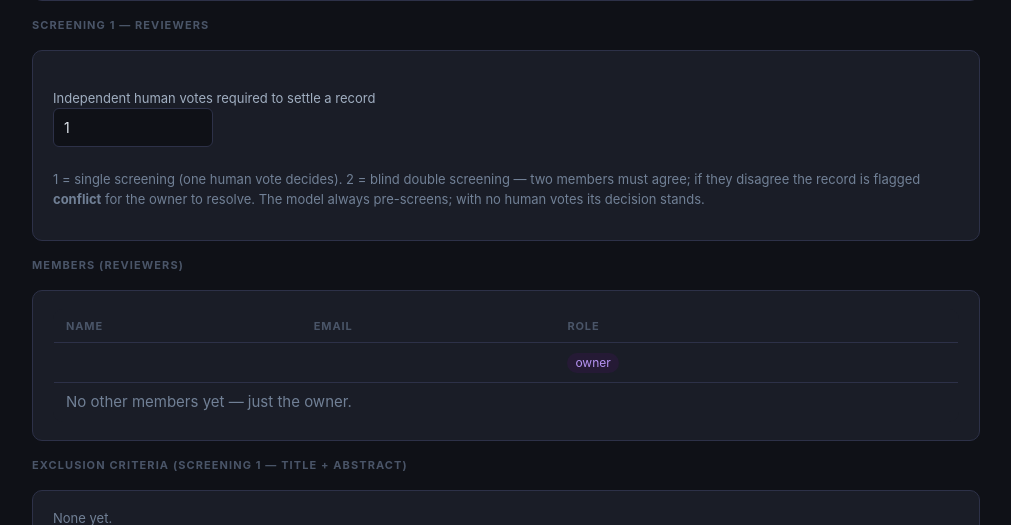
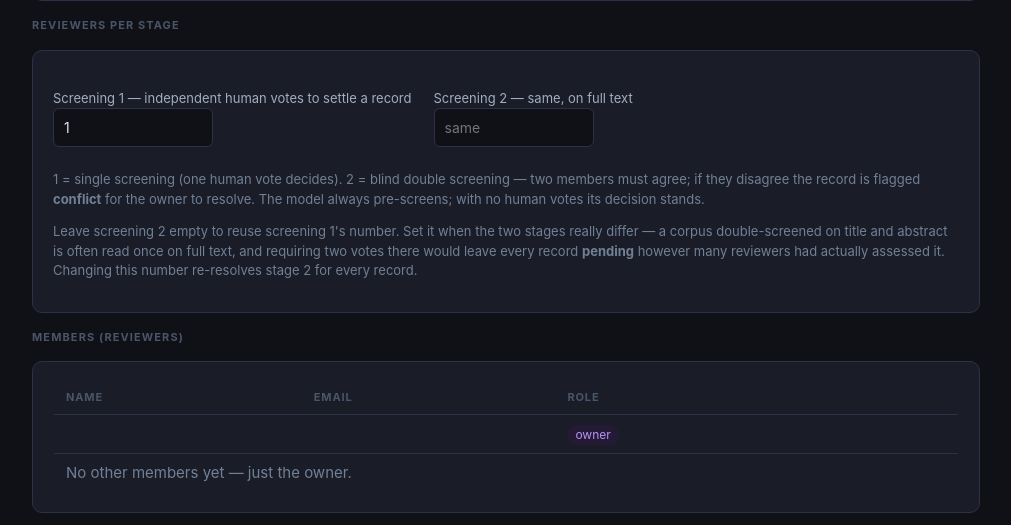
Before and after one commit to that-ugly-cat/lssr, a FastAPI app: template templates/workspace_settings.html in a window 1280 px wide. Shown: the part 720-1245 px from the top of the page, without its empty margins (134-1145 px from the left). Run offline with FastAPI, Linux system fonts and the light colour scheme; the template is opened without the code that fills it, so the values that code supplies are empty.

Commit message:
workspace: give screening 2 its own reviewer count
recompute_record_screen2 resolved against screen1_reviewers_required, so the two
stages could never differ. They legitimately do: a corpus double-screened on
title and abstract is often read once on full text. With the shared setting at 2,
a single reviewer's full-text assessment never settles anything — every record
they had actually judged still reads 'pending', and PRISMA's final included count
and the synthesis, which both select on screen2_decision == 'include', come out
empty.

screen2_reviewers_required is nullable and NULL means "same as screening 1", so
every existing workspace keeps its current behaviour until the field is set.
Changing it re-resolves stage 2 for every record in the workspace, since the
cached decisions were computed against the old number.

Co-Authored-By: Claude Opus 5 <noreply@anthropic.com>

```diff
--- a/main.py
+++ b/main.py
@@ -27,8 +27,9 @@ from models import (
     DATABASES, DB_LABELS, HARVEST_DBS, PIPELINE_STEPS, PRICING, SOURCE_DBS, Criterion,
     Import, PublicShare, Record, User, Workspace, WorkspaceMember, can_access,
     current_iteration, db_label, db_search_url, get_db, get_query, init_db,
-    new_share_token, set_step_done, set_workspace_targets, upsert_query, user_workspaces,
-    workspace_criteria, workspace_steps_done, workspace_target_dbs, workspace_years,
+    new_share_token, screen2_required, set_step_done, set_workspace_targets,
+    upsert_query, user_workspaces, workspace_criteria, workspace_steps_done,
+    workspace_target_dbs, workspace_years,
 )
 
 BASE = Path(__file__).parent
@@ -1041,11 +1042,23 @@ async def set_details(ws_id: int, description: str = Form(""), research_question
 
 @app.post("/w/{ws_id}/settings/screening")
 async def set_screening_config(ws_id: int, reviewers_required: int = Form(...),
+                               reviewers_required_2: str = Form(""),
                                user: User = Depends(get_current_user), db: Session = Depends(get_db)):
     ws = _load_ws(db, user, ws_id)
     if not (ws.owner_id == user.id or user.is_admin):
         raise HTTPException(403, "Owner required")
     ws.screen1_reviewers_required = max(1, min(10, reviewers_required))
+    # empty means "same as screening 1", the behaviour before the two stages
+    # could be set apart. Changing it re-resolves stage 2 for every record, since
+    # the cached decision was computed against the old number.
+    raw = (reviewers_required_2 or "").strip()
+    before = ws.screen2_reviewers_required
+    ws.screen2_reviewers_required = max(1, min(10, int(raw))) if raw.isdigit() else None
+    if ws.screen2_reviewers_required != before:
+        from models import recompute_record_screen2
+        for rec in db.query(Record).filter(Record.workspace_id == ws.id,
+                                           Record.is_removed == False).all():  # noqa: E712
+            recompute_record_screen2(db, ws, rec)
     db.commit()
     return RedirectResponse(f"/w/{ws_id}/settings", status_code=302)
 
@@ -1494,7 +1507,7 @@ async def assessment_page(ws_id: int, request: Request, decision: str = "all",
         "model": model,
         "has_key": bool(_user_api_key(user)),
         "n_inclusion": len(workspace_criteria(db, ws, "inclusion")),
-        "reviewers_required": ws.screen1_reviewers_required or 1,
+        "reviewers_required": screen2_required(ws),
         "is_owner": ws.owner_id == user.id or user.is_admin,
     })
 
--- a/templates/workspace_settings.html
+++ b/templates/workspace_settings.html
@@ -26,13 +26,18 @@
   <p class="muted small">Haiku is cheapest and fine for title/abstract screening; Sonnet/Opus for harder judgment.</p>
 </div>
 
-<div class="cards-label">Screening 1 — reviewers</div>
+<div class="cards-label">Reviewers per stage</div>
 <div class="card">
   <form method="post" action="/w/{{ ws.id }}/settings/screening" class="inline-form">
-    <label>Independent human votes required to settle a record
+    <label>Screening 1 — independent human votes to settle a record
       <input type="number" name="reviewers_required" min="1" max="10"
              value="{{ ws.screen1_reviewers_required or 1 }}" style="max-width:80px;"
              {{ '' if is_owner else 'disabled' }}>
+    </label>
+    <label style="margin-left:14px;">Screening 2 — same, on full text
+      <input type="number" name="reviewers_required_2" min="1" max="10"
+             value="{{ ws.screen2_reviewers_required or '' }}" placeholder="same"
+             style="max-width:80px;" {{ '' if is_owner else 'disabled' }}>
     </label>
     {% if is_owner %}<button class="btn btn-small" type="submit">Save</button>{% endif %}
   </form>
@@ -41,6 +46,13 @@
     two members must agree; if they disagree the record is flagged <strong>conflict</strong>
     for the owner to resolve. The model always pre-screens; with no human votes its
     decision stands.
+  </p>
+  <p class="muted small">
+    Leave screening 2 empty to reuse screening 1's number. Set it when the two
+    stages really differ — a corpus double-screened on title and abstract is often
+    read once on full text, and requiring two votes there would leave every record
+    <strong>pending</strong> however many reviewers had actually assessed it.
+    Changing this number re-resolves stage 2 for every record.
   </p>
 </div>
 
```
Also changed, not shown: models.py (+16 -2 lines).
